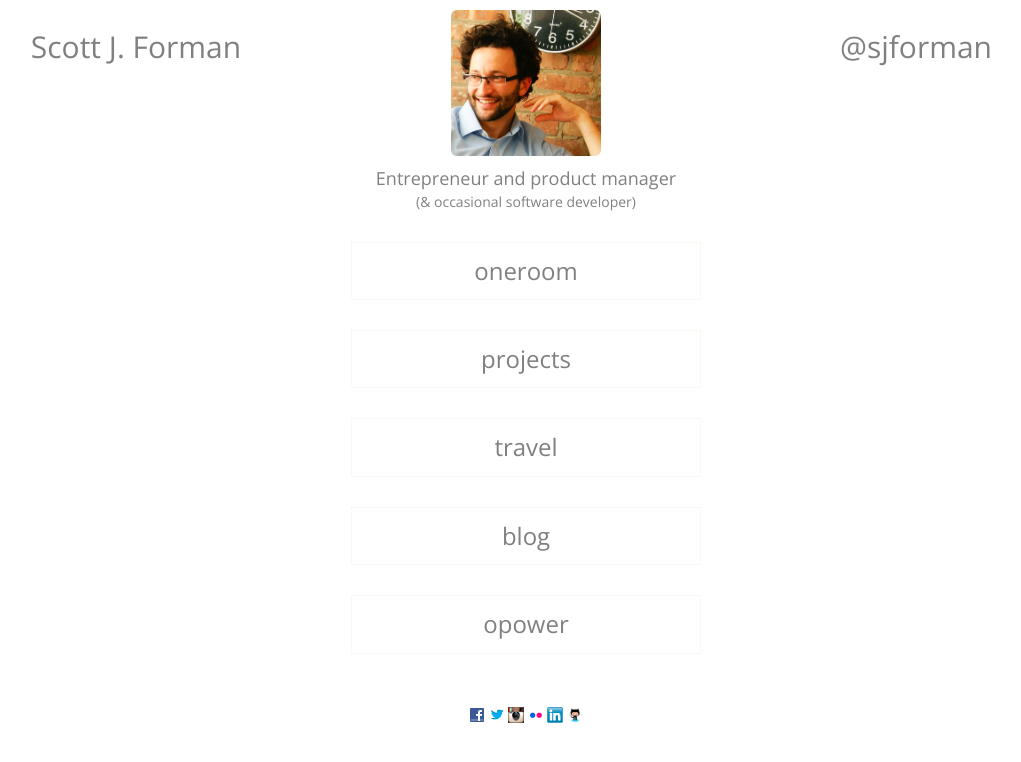
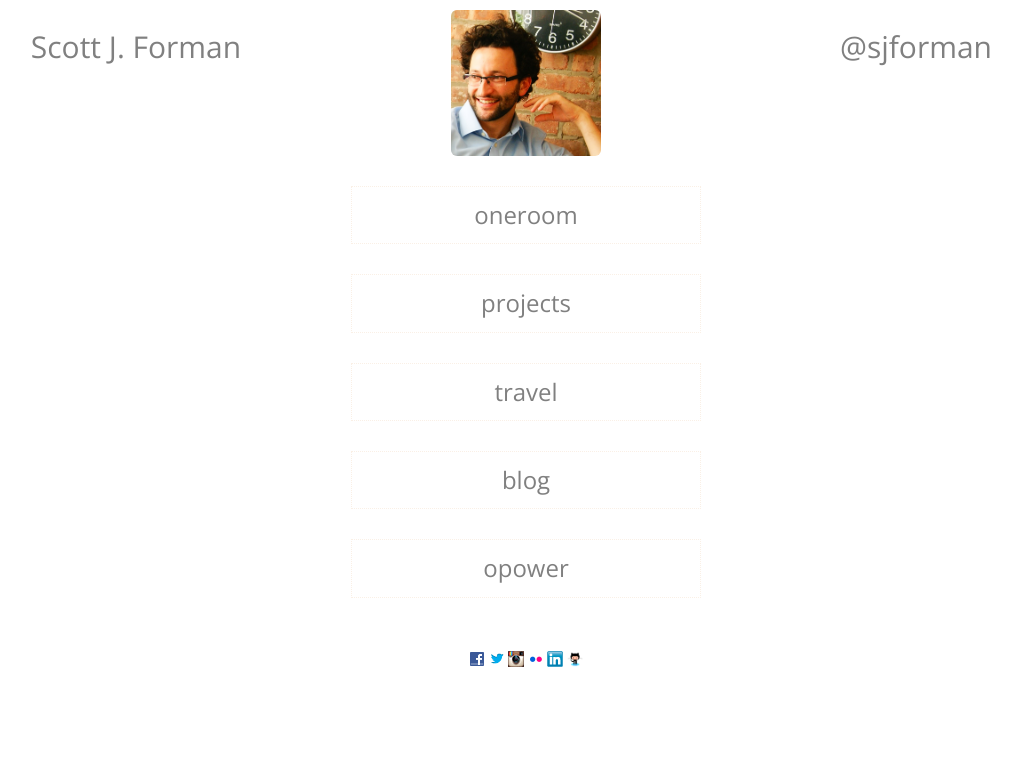
Before and after one commit to sjforman/sjforman.github.io, a Jekyll site: the page built from index.html, in a window 1280 px wide. Shown: the top 762 px of the page, without its empty margins (114-1135 px from the left). Built offline with Jekyll 4.4.1, drawn with Linux system fonts in a browser that asks for light colours; nearby versions of some CDN libraries; Markdown is read by kramdown in place of the engine named in the settings.

Commit message:
Remove tagline, add some padding.

```diff
--- a/css/monkey.css
+++ b/css/monkey.css
@@ -3,8 +3,12 @@
   margin-bottom: 10px;
 }
 
-.bottombreathe {
+.bottom-buffer {
   margin-bottom: 15px;
+}
+
+.top-buffer {
+  margin-top: 10px;
 }
 
 #profilephoto {
--- a/index.html
+++ b/index.html
@@ -11,8 +11,6 @@
 
     <div class="col-md-4">
       <img id="profilephoto" src="/img/profilephoto.jpg" class="img-responsive img-rounded" alt="profile photo">
-      <p id="tagline" class="text-center">Entrepreneur and product manager</p>
-      <p id="tagaddendum" class="text-center">(&amp; occasional software developer)</p>
     </div>
 
     <div class="col-md-4">
@@ -21,8 +19,8 @@
 
   </div>
 
-  <div class="col-md-4 col-md-offset-4 row biglink">
-      <h3><a href="./oneroom">oneroom</a></h3>
+  <div class="col-md-4 col-md-offset-4 row biglink top-buffer">
+      <h3><a href="http://joinoneroom.com">oneroom</a></h3>
   </div>
 
   <div class="col-md-4 col-md-offset-4 row biglink">
--- a/opower/index.html
+++ b/opower/index.html
@@ -4,7 +4,7 @@
 ---
 
 <a href="http://www.opower.com" target="_blank">
-  <img class="bottombreathe image" src="../img/OPOWER-Logo.png" alt="Opower logo">
+  <img class="bottom-buffer image" src="../img/OPOWER-Logo.png" alt="Opower logo">
 </a>
 <p>From 2007 - when I joined as the third employee and first product manager - to 2012 -  I worked in product development at <a href="http://www.opower.com">Opower</a>, which, to-date, has saved more than 6 terawatt hours of energy, working with nearly a hundred utility companies around the world.</p>
 <p>Opower is still growing fast. Visit <a href="http://opower.com/jobs">opower.com/jobs</a> to learn more.</p>
```
Also changed, not shown: other parts of index.html (+0 -1 lines), oneroom/index.html (deleted, +0 -8 lines).
